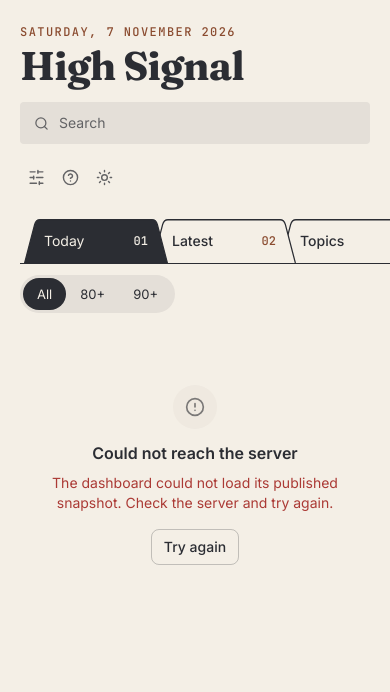
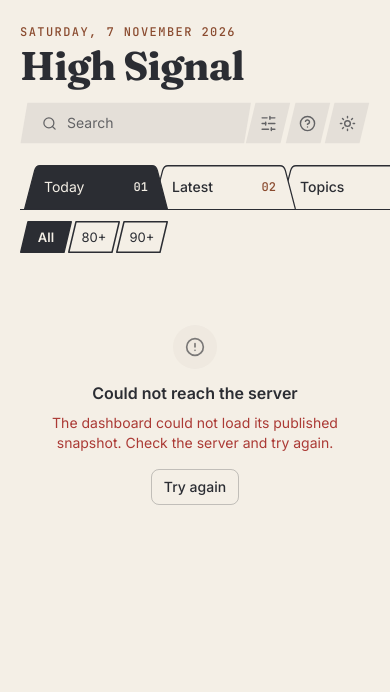
Before and after one commit to kriai/high-signal-dashboard, a Flask app: page / in a window 390 px wide; the page is wider, and only the part inside the window is pictured. Shown: the top 692 px of that part. Run offline with Flask 3, Linux system fonts and the light colour scheme; data that the repository does not hold is empty.

Commit message:
Dark mode palette and file-tab slanted controls (#14)
* Give dark mode the A5 slate-and-cream palette

Replace the provisional dark tokens with the drawn dark palette and
re-point the dark Park scales at it, so menus, dialogs and the score
breakdown sit on the same warm slate as the page. Pure white and black
are gone; the dialog scrim gets its own token so dark mode dims the page
instead of washing it with ink.

Co-Authored-By: Claude Opus 5.5 <noreply@anthropic.com>

* Give search, signal floor and the lead's buttons the file-tab slant

The search field, the three signal-floor boxes and the lead story's two
buttons become parallelograms that lean like the view tabs, drawn as an
SVG behind each control. Keyboard focus shows a ring that follows the
slant. Colours, tokens and behaviour are unchanged.

Co-Authored-By: Claude Opus 5.5 <noreply@anthropic.com>

* Slant the header icon buttons' hover, focus and open states

The reading-tools, help and theme buttons bring up a tint parallelogram
with the search field's slant instead of a rounded square, and keyboard
focus draws a ring in the same shape. At rest they stay bare.

Co-Authored-By: Claude Opus 5.5 <noreply@anthropic.com>

* Make the header icon buttons slanted tint tiles beside the search

Reading tools, shortcuts and theme become 46x42 tint tiles with the
search field's 10.5px slant, tucked so every visible gap in the header
matches the signal floor's (about 5px), with the row's right edge on the
floor's. Hover and an open menu outline the tile in ink; keyboard focus
keeps the slanted ring. On phones the search field may now shrink so the
tiles stay on its line.

Co-Authored-By: Claude Opus 5.5 <noreply@anthropic.com>

* Drop the story count from the dateline

The masthead dateline is just today's date now. Load more still says how
much is showing, and the screen-reader results summary is unchanged.

Co-Authored-By: Claude Opus 5.5 <noreply@anthropic.com>

---------

Co-authored-by: Krishay <krish@Krishays-MacBook-Air.local>
Co-authored-by: Claude Opus 5.5 <noreply@anthropic.com>

```diff
--- a/static/css/app.css
+++ b/static/css/app.css
@@ -141,20 +141,74 @@ code {
 }
 
 /* A tinted field, no border. The `/` key is its own hint. */
+/* -- Slanted controls ---------------------------------------------------- */
+/* The view tabs' lean, as a parallelogram: the top edge sits `slant` px right
+   of the bottom one. The shape is an SVG behind the label (the control is its
+   own stacking context, so z-index -1 lands behind its content and nowhere
+   else). The ring is the same shape pushed 3px out, for keyboard focus only,
+   so the focus indicator follows the slant instead of a rectangle. */
+.slant {
+  position: relative;
+  z-index: 0;
+  border: 0;
+  border-radius: 0;
+  background: transparent;
+}
+
+.slant__shape {
+  position: absolute;
+  left: 0;
+  top: 0;
+  z-index: -1;
+  width: 100%;
+  height: 100%;
+  overflow: visible;
+  pointer-events: none;
+}
+
+.slant__body {
+  fill: var(--bg);
+  stroke: var(--ink);
+  stroke-width: 1.5;
+  stroke-linejoin: round;
+  vector-effect: non-scaling-stroke;
+  transition: fill var(--duration-fast) var(--ease-default);
+}
+
+.slant__ring {
+  display: none;
+  fill: none;
+  stroke: var(--accent-default);
+  stroke-width: 2;
+  stroke-linejoin: round;
+  vector-effect: non-scaling-stroke;
+}
+
+/* The ring replaces the rectangular outline; it is never removed. */
+.slant:focus-visible { outline: none; }
+.slant:focus-visible .slant__ring { display: inline; }
+
+.slant:hover .slant__body { fill: var(--tint); }
+
+.slant--ink { color: var(--on-ink); }
+.slant--ink .slant__body { fill: var(--ink); }
+.slant--ink:hover .slant__body { fill: color-mix(in srgb, var(--ink) 88%, var(--bg)); }
+
 .search {
   display: flex;
   align-items: center;
   gap: 0.625rem;
-  width: 20rem;
+  width: 20.625rem;
   max-width: 100%;
   height: 2.625rem;
-  padding: 0 var(--space-3) 0 0.875rem;
-  border-radius: 4px;
-  background: var(--tint);
+  padding: 0 1.25rem 0 1.375rem;
   cursor: text;
 }
 
-.search:focus-within { outline: 2px solid var(--ink); outline-offset: 2px; }
+/* The quiet one: a tint fill, no outline, and no hover change. */
+.search .slant__body,
+.search:hover .slant__body { fill: var(--tint); stroke: none; }
+.search:focus-within .slant__ring { display: inline; }
 
 .search__icon {
   flex: none;
@@ -194,34 +248,42 @@ code {
 
 .search:focus-within .search__kbd { opacity: 0; }
 
-/* Reading tools, shortcuts, theme: bare glyphs until hovered or focused. */
+/* Reading tools, shortcuts, theme: three tint tiles with the search field's
+   10.5px slant. Each tile tucks 6.5px under its neighbour, and the row tucks
+   12px back toward the search field, so every visible gap in the header --
+   search to tile, tile to tile, and between the signal floor boxes -- is
+   about 5px. */
 .iconrow {
   display: flex;
   align-items: center;
-  gap: 2px;
+  gap: 0;
   height: 2.625rem;
+  margin-left: -12px;
 }
 
 .iconbtn {
   display: grid;
   place-items: center;
-  width: 2.375rem;
+  width: 2.875rem;
   height: 2.625rem;
+  margin-left: -6.5px;
   padding: 0;
-  border: 0;
-  border-radius: 4px;
-  background: transparent;
   color: var(--muted);
   cursor: pointer;
 }
 
 .iconbtn svg { width: 1.0625rem; height: 1.0625rem; }
+.iconbtn .slant__shape { width: 100%; height: 100%; }
+
+.iconbtn .slant__body { fill: var(--tint); stroke: none; }
 
 .iconbtn:hover,
 .iconbtn:focus-visible,
-.iconbtn[aria-expanded='true'] { background: var(--tint); color: var(--ink); }
-
-.iconbtn:focus-visible { outline: 2px solid var(--ink); outline-offset: 0; border-radius: 4px; }
+.iconbtn[aria-expanded='true'] { color: var(--ink); }
+
+/* Hover and an open menu outline the tile in ink; the fill stays. */
+.iconbtn:hover .slant__body,
+.iconbtn[aria-expanded='true'] .slant__body { fill: var(--tint); stroke: var(--ink); }
 
 /* The status chip still exists and is still kept current; it is parked until
    the A5 header has a place for it. */
@@ -313,28 +375,34 @@ code {
   line-height: var(--leading-sm);
 }
 
-.floor__track {
-  display: flex;
-  padding: 3px;
-  border-radius: var(--radius-full);
-  background: var(--tint);
-}
-
+.floor__track { display: flex; }
+
+/* Three separate slanted boxes tucked together, the left one on top. */
 .floor__item {
-  min-height: var(--space-8);
-  padding: 0.375rem 0.875rem;
-  border: 0;
-  border-radius: var(--radius-full);
-  background: transparent;
+  display: inline-flex;
+  align-items: center;
+  justify-content: center;
+  width: 3.25rem;
+  height: var(--space-8);
+  margin-right: -4px;
+  padding: 0;
   color: var(--ink);
   font-size: 0.8125rem;
   line-height: var(--leading-sm);
+  font-weight: var(--weight-regular);
   cursor: pointer;
 }
 
-.floor__item:hover { background: color-mix(in srgb, var(--ink) 8%, transparent); }
-.floor__item[aria-checked='true'] { background: var(--ink); color: var(--on-ink); }
-.floor__item:focus-visible { border-radius: var(--radius-full); }
+.floor__item:nth-child(1) { z-index: 3; }
+.floor__item:nth-child(2) { z-index: 2; }
+.floor__item:nth-child(3) { z-index: 1; margin-right: 0; }
+.floor__item:focus-visible { z-index: 4; }
+
+.floor__item[aria-checked='true'] { color: var(--on-ink); font-weight: var(--weight-strong); }
+.floor__item[aria-checked='true'] .slant__body { fill: var(--ink); }
+.floor__item[aria-checked='true']:hover .slant__body {
+  fill: color-mix(in srgb, var(--ink) 88%, var(--bg));
+}
 
 .masthead .filters { padding: var(--space-3) 0 0; }
 
@@ -1088,6 +1156,27 @@ code {
 
 .lead__actions { display: flex; flex-wrap: wrap; gap: 0.625rem; }
 
+.lead__btn {
+  display: inline-flex;
+  align-items: center;
+  justify-content: center;
+  height: var(--space-11);
+  padding: 0 1.25rem;
+  color: var(--ink);
+  font-size: var(--text-sm);
+  line-height: var(--leading-sm);
+  white-space: nowrap;
+  cursor: pointer;
+}
+
+.lead__btn--read { min-width: 8.5rem; color: var(--on-ink); font-weight: var(--weight-strong); }
+
+/* Outlined, unfilled: the page shows through until hover or while open. */
+.lead__btn--why { min-width: 6.5rem; font-weight: var(--weight-medium); }
+.lead__btn--why .slant__body { fill: transparent; }
+.lead__btn--why:hover .slant__body,
+.lead__btn--why[aria-expanded='true'] .slant__body { fill: var(--tint); }
+
 .hero__side {
   display: flex;
   flex-direction: column;
@@ -1643,7 +1732,7 @@ code {
 .dialog--wide { width: min(var(--measure-headline), calc(100vw - var(--space-8))); }
 
 .dialog::backdrop {
-  background: color-mix(in srgb, var(--gray-12) 45%, transparent);
+  background: color-mix(in srgb, var(--scrim) 45%, transparent);
   backdrop-filter: blur(2px);
 }
 
@@ -2096,7 +2185,7 @@ kbd {
   .brand__name { font-size: 3rem; }
   .masthead__top { padding-top: var(--space-6); }
   .masthead__tools { width: 100%; }
-  .search { flex: 1; width: auto; }
+  .search { flex: 1; width: auto; min-width: 0; }
 
   .navrow { flex-direction: column; align-items: stretch; gap: 0; }
   .drawers {
@@ -2164,7 +2253,6 @@ kbd {
   .side__title { font-size: 1.25rem; }
   .drawer { width: 9rem; padding: 0 var(--space-5); }
   .floor__label { display: none; }
-  .iconbtn { width: var(--space-8); }
 
   .grid[data-view='sources'] { grid-template-columns: minmax(0, 1fr); }
   .ownerbar { grid-template-columns: minmax(0, 1fr); }
--- a/static/css/park.css
+++ b/static/css/park.css
@@ -69,6 +69,8 @@
   --bg-muted: var(--gray-3);
   --bg-emphasized: var(--gray-4);
 
+  --scrim: var(--gray-12);
+
   --shadow-xs: 0 1px 2px var(--gray-a5), 0 0 1px var(--gray-a7);
   --shadow-sm: 0 2px 4px var(--gray-a3), 0 0 1px var(--gray-a7);
   --shadow-lg: 0 8px 16px var(--gray-a3), 0 0 1px var(--gray-a7);
--- a/static/js/dashboard.js
+++ b/static/js/dashboard.js
@@ -890,13 +890,34 @@
           staleNote(article) : '') +
       '</p>' +
       '<div class="lead__actions">' +
-        '<a class="pill pill--ink" href="' + escapeHtml(safeUrl(article.link)) + '"' +
-        ' target="_blank" rel="noopener noreferrer" data-act="open">Read story ↗</a>' +
-        '<button type="button" class="pill pill--soft" data-act="expand"' +
-        ' aria-expanded="' + (expanded ? 'true' : 'false') + '">Why ' + score + '?</button>' +
+        '<a class="slant slant--ink lead__btn lead__btn--read" href="' +
+        escapeHtml(safeUrl(article.link)) + '"' +
+        ' target="_blank" rel="noopener noreferrer" data-act="open">' +
+        slantShape(136, 44, 11) + 'Read story ↗</a>' +
+        '<button type="button" class="slant lead__btn lead__btn--why" data-act="expand"' +
+        ' aria-expanded="' + (expanded ? 'true' : 'false') + '">' +
+        slantShape(104, 44, 11) + 'Why ' + score + '?</button>' +
       '</div>' +
       detailFor(article) +
     '</article>';
+  }
+
+  // The file-tab parallelogram behind a control: top edge shifted right by
+  // `slant`, the same lean as the view tabs. The ring is the same shape pushed
+  // 3px outward, shown only for keyboard focus.
+  function slantShape(width, height, slant) {
+    var w = width, h = height, k = slant, d = 3;
+    var s = d * Math.sqrt(h * h + k * k) / h;
+    var r = function (n) { return Math.round(n * 100) / 100; };
+    return '<svg class="slant__shape" viewBox="0 0 ' + w + ' ' + h + '"' +
+      ' preserveAspectRatio="none" aria-hidden="true">' +
+      '<path class="slant__body" d="M' + k + ' 0.75 L' + (w - 0.75) + ' 0.75 L' +
+        (w - k) + ' ' + (h - 0.75) + ' L0.75 ' + (h - 0.75) + ' Z"/>' +
+      '<path class="slant__ring" d="M' + r(k * (1 + d / h) - s) + ' ' + -d +
+        ' L' + r(w + k * d / h + s) + ' ' + -d +
+        ' L' + r(w - k - k * d / h + s) + ' ' + (h + d) +
+        ' L' + r(-k * d / h - s) + ' ' + (h + d) + ' Z"/>' +
+      '</svg>';
   }
 
   function renderSide(article, query) {
@@ -1246,9 +1267,10 @@
     '</div>';
   }
 
-  // Today's date, then how much of the corpus the page is showing. The date
-  // is the reader's, not the scrape's: freshness problems are the status
-  // logic's job, not the masthead's.
+  // Today's date and nothing else. The date is the reader's, not the
+  // scrape's: freshness problems are the status logic's job, not the
+  // masthead's. How much is showing is said by Load more and, for screen
+  // readers, by the results summary.
   function renderDateline() {
     var now = new Date();
     var date;
@@ -1258,10 +1280,7 @@
     } catch (error) {
       date = now.toDateString();
     }
-    var count = state.status === 'ready'
-      ? ' · ' + renderedArticles().length + ' of ' + plural(corpusTotal(), 'story', 'stories')
-      : '';
-    el.dateline.textContent = date + count;
+    el.dateline.textContent = date;
   }
 
   /* == Status ==============================================================
--- a/templates/index.html
+++ b/templates/index.html
@@ -161,7 +161,11 @@
                 </div>
 
                 <div class="masthead__tools">
-                    <label class="search">
+                    <label class="search slant">
+                        <svg class="slant__shape" viewBox="0 0 330 42" preserveAspectRatio="none" aria-hidden="true">
+                            <path class="slant__body" d="M10.5 0.75 L329.25 0.75 L319.5 41.25 L0.75 41.25 Z"/>
+                            <path class="slant__ring" d="M8.16 -3 L333.84 -3 L321.84 45 L-3.84 45 Z"/>
+                        </svg>
                         <svg class="search__icon" viewBox="0 0 24 24" aria-hidden="true"><use href="#i-search"/></svg>
                         <span class="visually-hidden">Search headlines</span>
                         <input id="search" class="search__input" type="search" autocomplete="off"
@@ -188,8 +192,12 @@
                         </div>
 
                         <div class="menu">
-                            <button id="moreBtn" class="iconbtn" aria-expanded="false"
+                            <button id="moreBtn" class="iconbtn slant" aria-expanded="false"
                                     aria-haspopup="menu" title="Reading tools" aria-label="Reading tools">
+                                <svg class="slant__shape" viewBox="0 0 46 42" preserveAspectRatio="none" aria-hidden="true">
+                                    <path class="slant__body" d="M10.5 0.75 L45.25 0.75 L35.5 41.25 L0.75 41.25 Z"/>
+                                    <path class="slant__ring" d="M8.16 -3 L49.84 -3 L37.84 45 L-3.84 45 Z"/>
+                                </svg>
                                 <svg viewBox="0 0 24 24" aria-hidden="true"><use href="#i-sliders-h"/></svg>
                             </button>
                             <div class="menu__list card" id="moreMenu" hidden>
@@ -237,12 +245,20 @@
                         </div>
                         <input type="file" id="stateFile" accept="application/json,.json" hidden>
 
-                        <button id="helpBtn" class="iconbtn" title="Keyboard shortcuts (?)"
+                        <button id="helpBtn" class="iconbtn slant" title="Keyboard shortcuts (?)"
                                 aria-label="Keyboard shortcuts" aria-haspopup="dialog">
+                            <svg class="slant__shape" viewBox="0 0 46 42" preserveAspectRatio="none" aria-hidden="true">
+                                <path class="slant__body" d="M10.5 0.75 L45.25 0.75 L35.5 41.25 L0.75 41.25 Z"/>
+                                <path class="slant__ring" d="M8.16 -3 L49.84 -3 L37.84 45 L-3.84 45 Z"/>
+                            </svg>
                             <svg viewBox="0 0 24 24" aria-hidden="true"><use href="#i-help"/></svg>
                         </button>
 
-                        <button id="themeBtn" class="iconbtn" aria-label="Colour theme">
+                        <button id="themeBtn" class="iconbtn slant" aria-label="Colour theme">
+                            <svg class="slant__shape" viewBox="0 0 46 42" preserveAspectRatio="none" aria-hidden="true">
+                                <path class="slant__body" d="M10.5 0.75 L45.25 0.75 L35.5 41.25 L0.75 41.25 Z"/>
+                                <path class="slant__ring" d="M8.16 -3 L49.84 -3 L37.84 45 L-3.84 45 Z"/>
+                            </svg>
                             <svg viewBox="0 0 24 24" aria-hidden="true" data-theme-icon><use href="#i-sun"/></svg>
                         </button>
                     </div>
@@ -288,9 +304,9 @@
                 <div class="floor">
                     <span class="floor__label" id="scoreLabel">Signal floor</span>
                     <div class="floor__track" id="scoreSwitch" role="radiogroup" aria-labelledby="scoreLabel">
-                        <button class="floor__item" role="radio" aria-checked="true"  data-score="0">All</button>
-                        <button class="floor__item" role="radio" aria-checked="false" data-score="80">80+</button>
-                        <button class="floor__item" role="radio" aria-checked="false" data-score="90">90+</button>
+                        <button class="floor__item slant" role="radio" aria-checked="true"  data-score="0"><svg class="slant__shape" viewBox="0 0 52 32" preserveAspectRatio="none" aria-hidden="true"><path class="slant__body" d="M8 0.75 L51.25 0.75 L44 31.25 L0.75 31.25 Z"/><path class="slant__ring" d="M5.66 -3 L55.84 -3 L46.34 35 L-3.84 35 Z"/></svg><span>All</span></button>
+                        <button class="floor__item slant" role="radio" aria-checked="false" data-score="80"><svg class="slant__shape" viewBox="0 0 52 32" preserveAspectRatio="none" aria-hidden="true"><path class="slant__body" d="M8 0.75 L51.25 0.75 L44 31.25 L0.75 31.25 Z"/><path class="slant__ring" d="M5.66 -3 L55.84 -3 L46.34 35 L-3.84 35 Z"/></svg><span>80+</span></button>
+                        <button class="floor__item slant" role="radio" aria-checked="false" data-score="90"><svg class="slant__shape" viewBox="0 0 52 32" preserveAspectRatio="none" aria-hidden="true"><path class="slant__body" d="M8 0.75 L51.25 0.75 L44 31.25 L0.75 31.25 Z"/><path class="slant__ring" d="M5.66 -3 L55.84 -3 L46.34 35 L-3.84 35 Z"/></svg><span>90+</span></button>
                     </div>
                 </div>
             </div>
```
Also changed, not shown: other parts of static/css/park.css (+36 -34 lines).
